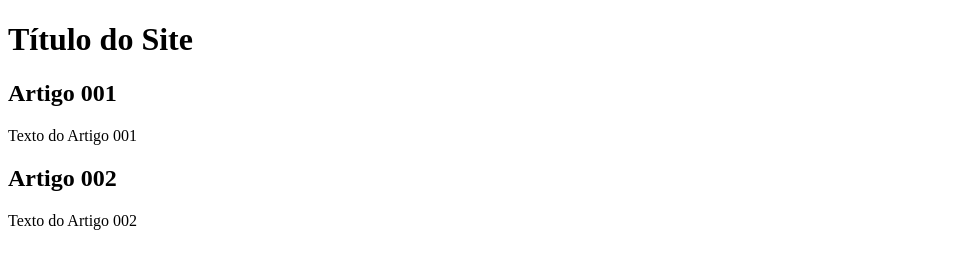
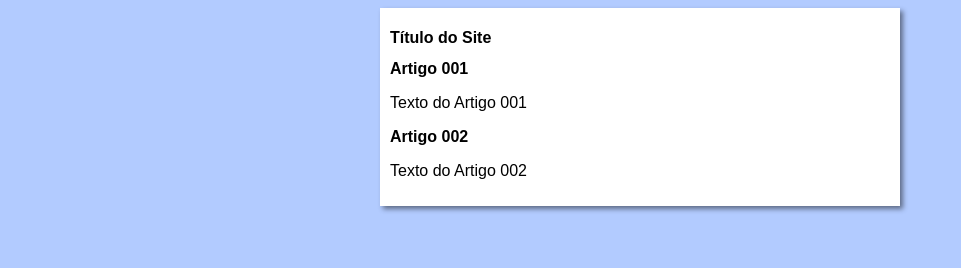
Before and after one commit to LorenaFranco/projeto-site, a plain HTML site: page index.html in a window 1280 px wide. Shown: the whole page, without its empty margins (0-961 px from the left). Drawn offline with Linux system fonts and the light colour scheme.

Commit message:
inicio do design

```diff
--- /dev/null
+++ b/estilos/style.css
@@ -0,0 +1,14 @@
+*{
+    font-family: Arial, Helvetica, sans-serif;
+    font-size: 16px;
+}
+body{
+    background-color: rgb(178, 203, 255);
+}
+main{
+    background-color: white;
+    width: 500px;
+    margin: auto;
+    padding: 10px;
+    box-shadow: 3px 3px 5px rgba(0, 0, 0, 0.473);
+}
--- a/index.html
+++ b/index.html
@@ -4,6 +4,7 @@
     <meta charset="UTF-8">
     <meta name="viewport" content="width=device-width, initial-scale=1.0">
     <title>Título do Site</title>
+    <link rel="stylesheet" href="estilos/style.css">
 </head>
 <body>
     <main>
```
